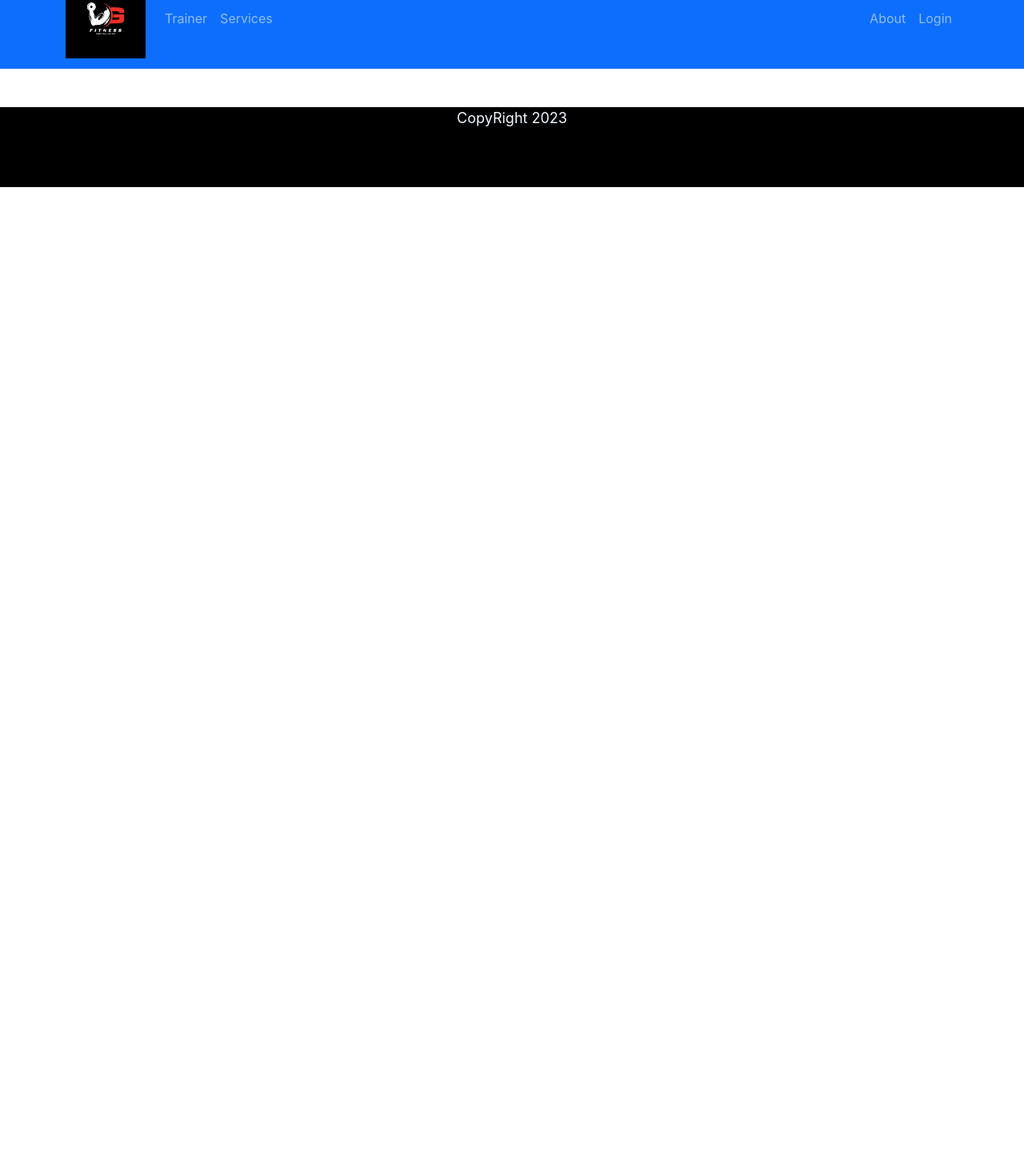
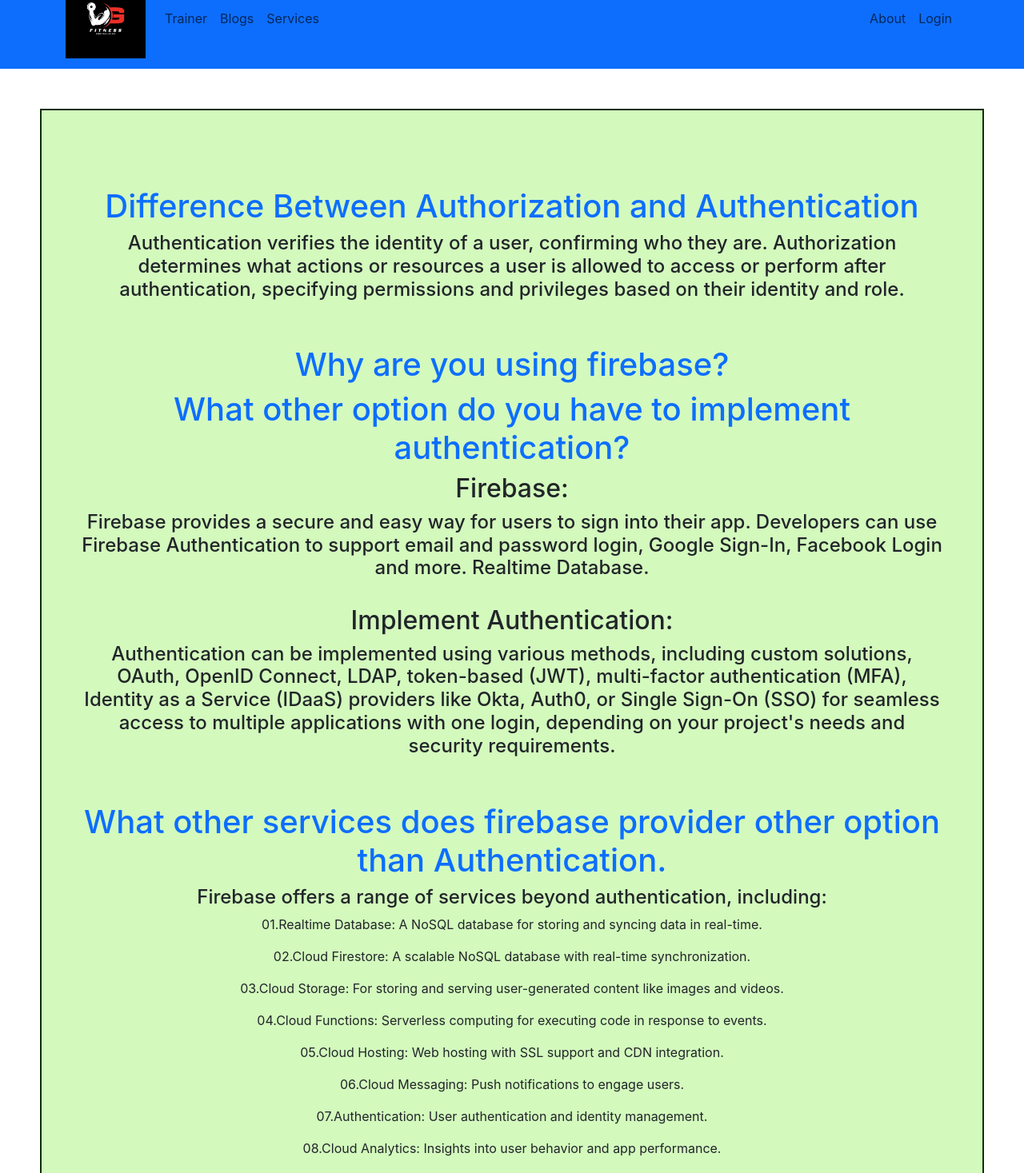
Before and after one commit to faysalahmmed1/Gym-Trainer-App, a React (Create React App) app: page /blogs in a window 1280 px wide. Shown: the part 40-1507 px from the top of the page at 80% size. Before the commit the page ends 800 px from the top, so only its background shows below. Built offline with nearby package versions, Linux system fonts and the light colour scheme.

Commit message:
my forth commit

```diff
--- a/src/App.js
+++ b/src/App.js
@@ -8,6 +8,8 @@ import About from './Pages/About/About';
 import Login from './Pages/Login/Login/Login';
 import Services from './Pages/Services/Services';
 import Service from './Pages/Service/Service';
+import NotFound from './Pages/Shared/NotFound/NotFound';
+import Blogs from './Pages/Blogs/Blogs';
 
 function App() {
   return (
@@ -18,6 +20,8 @@ function App() {
         <Route path='/about' element={<About></About>}></Route>
         <Route path='/login' element={<Login></Login>}></Route>
         <Route path='/trainer' element={<Services></Services>}></Route>
+        <Route path='/blogs'element={<Blogs></Blogs>}></Route>
+        <Route path='*' element={<NotFound></NotFound>}></Route>
       </Routes>
 
       <Footer></Footer>
--- /dev/null
+++ b/src/Pages/Blogs/Blogs.css
@@ -0,0 +1,5 @@
+.AllBlogs{
+    background-color: rgb(211, 249, 189);
+    border: solid rgb(12, 49, 9) 2px;
+    margin: 50px;
+}
--- /dev/null
+++ b/src/Pages/Blogs/Blogs.js
@@ -0,0 +1,80 @@
+import React from 'react';
+import './Blogs.css';
+
+const Blogs = () => {
+    return (
+        <div className='AllBlogs mb-5 p-5'>
+            <h1 className='text-primary text-center mt-5'> Difference Between Authorization and Authentication
+            </h1>
+            <h4 >
+                Authentication verifies the identity of a user, confirming who they are. Authorization determines what actions or resources a user is allowed to access or perform after authentication, specifying permissions and privileges based on their identity and role.
+
+            </h4>
+            <br />
+            <br />
+            <h1 className='text-primary text-center'>Why are you using firebase?
+            </h1>
+            <h1 className='text-primary text-center'> What other option do you have to implement authentication?
+            </h1>
+            <h2>
+                Firebase:
+            </h2>
+            <h4>
+                Firebase provides a secure and easy way for users to sign into their app. Developers can use Firebase Authentication to support email and password login, Google Sign-In, Facebook Login and more. Realtime Database.
+
+            </h4>
+            <br/>
+            <h2>
+                Implement Authentication:
+
+            </h2>
+            <h4>
+                Authentication can be implemented using various methods, including custom solutions, OAuth, OpenID Connect, LDAP, token-based (JWT), multi-factor authentication (MFA), Identity as a Service (IDaaS) providers like Okta, Auth0, or Single Sign-On (SSO) for seamless access to multiple applications with one login, depending on your project's needs and security requirements.
+            </h4>
+            <br />
+            <br />
+            <h1 className='text-primary text-center'>
+                What other services does firebase provider other option than Authentication.
+            </h1>
+            <h4>
+                Firebase offers a range of services beyond authentication, including:</h4>
+
+            <p>01.Realtime Database: A NoSQL database for storing and syncing data in real-time.</p>
+            <p>02.Cloud Firestore: A scalable NoSQL database with real-time synchronization.</p>
+            <p>03.Cloud Storage: For storing and serving user-generated content like images and videos.</p>
+            <p>04.Cloud Functions: Serverless computing for executing code in response to events.</p>
+            <p>05.Cloud Hosting: Web hosting with SSL support and CDN integration.
+            </p>
+            <p>06.Cloud Messaging: Push notifications to engage users.</p>
+            <p>07.Authentication: User authentication and identity management.</p>
+            <p>08.Cloud Analytics: Insights into user behavior and app performance.</p>
+            <p>09.Machine Learning: Integration with Google's ML services.</p>
+            <p>10.Cloud Test Lab: Automated testing on real devices.</p>
+            <h4>These services help developers build and scale applications on the Firebase platform.</h4>
+
+
+
+
+
+
+
+
+
+
+
+
+
+
+
+
+
+
+
+
+
+
+        </div >
+    );
+};
+
+export default Blogs;
--- a/src/Pages/Shared/Header/Header.js
+++ b/src/Pages/Shared/Header/Header.js
@@ -7,7 +7,7 @@ import { Container, Nav, NavDropdown, Navbar } from 'react-bootstrap';
 const Header = () => {
     return (
         <div>
-            <Navbar collapseOnSelect expand="lg" sticky='top' bg="primary" variant='dark'>
+            <Navbar collapseOnSelect expand="lg" sticky='top' bg="primary" variant='drak'>
                 <Container>
                     <Navbar.Brand as={Link} to="/">
                     <img height={100} src={gmyLogo}></img>
@@ -16,12 +16,13 @@ const Header = () => {
                     <Navbar.Collapse id="responsive-navbar-nav">
                         <Nav className="me-auto">
                             <Nav.Link as={Link} to="/trainer">Trainer</Nav.Link>
+                            <Nav.Link as={Link} to="/blogs">Blogs</Nav.Link>
                             <Nav.Link as={Link} to="/services">Services</Nav.Link>
 
                         </Nav>
                         <Nav>
-                            <Nav.Link as={Link} to ="/about">About</Nav.Link>
-                            <Nav.Link eventKey={2} as={Link} to="/login">
+                            <Nav.Link as={Link} to="/about">About</Nav.Link>
+                            <Nav.Link as={Link} to="/login">
                                 Login
                             </Nav.Link>
                         </Nav>
--- a/src/Pages/Shared/NotFound/NotFound.js
+++ b/src/Pages/Shared/NotFound/NotFound.js
@@ -1,9 +1,12 @@
 import React from 'react';
+import errorPage from '../../../Images/404.png';
 
 const NotFound = () => {
     return (
         <div>
-            <h1>404</h1>
+            <h1> page not Found 404 !!</h1>
+            <img src={errorPage}></img>
+
         </div>
     );
 };
```
Also changed, not shown: src/Images/404.png (added).
